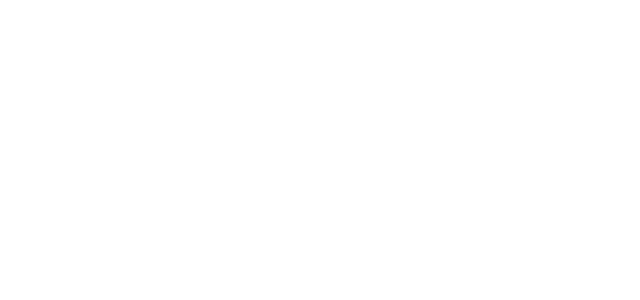
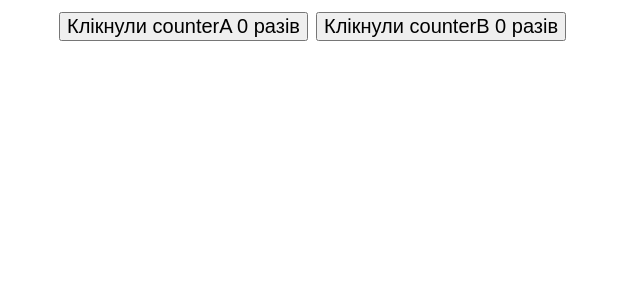
Before and after one commit to Allovallo/react-hooks-01, a React (Create React App) app: page / in a window 1280 px wide. Before the commit this address had no page. Shown: the top 300 px of the page, without its empty margins (0-640 px from the left). Built offline with nearby package versions, Linux system fonts and the light colour scheme.

Commit message:
files updated

```diff
--- a/src/App.js
+++ b/src/App.js
@@ -2,7 +2,7 @@
 
 // import SignupForm from './components/SignupForm/SignupForm';
 // import ColorPicker from './components/ColorPicker/ColorPicker';
-// import OldCounter from './components/Counter/Counter';
+import Counter from './components/Counter/Counter';
 // import OldClock from './components/Clock/Clock';
 
 // const colorPickerOptions = [
@@ -28,7 +28,7 @@
       <Routes>
         {/* <Route path="*" element={<SignupForm />}></Route> */}
         {/* <Route path="*" element={<ColorPicker options={colorPickerOptions} />}></Route> */}
-        {/* <Route path="*" element={<OldCounter />}></Route> */}
+        <Route path="*" element={<Counter />}></Route>
         {/* <Route path="*" element={<OldClock />}></Route> */}
       </Routes>
     </div>
--- a/src/components/Counter/Counter.js
+++ b/src/components/Counter/Counter.js
@@ -1,48 +1,78 @@
 import styles from './Counter.module.css';
-import React, { Component } from 'react';
+import { useState, useEffect } from 'react';
 
-export default class OldCounter extends Component {
-  state = {
-    counterA: 0,
-    counterB: 0,
+export default function Counter() {
+  const [counterA, setCounterA] = useState(0);
+  const [counterB, setCounterB] = useState(0);
+
+  const handleCounterAIncrement = () => {
+    setCounterA(prevState => prevState + 1);
   };
 
-  handleCounterAIncrement = () => {
-    this.setState(({ counterA }) => ({ counterA: counterA + 1 }));
+  const handleCounterBIncrement = () => {
+    setCounterB(prevState => prevState + 1);
   };
 
-  handleCounterBIncrement = () => {
-    this.setState(({ counterB }) => ({ counterB: counterB + 1 }));
-  };
+  useEffect(() => {
+    const totalClicks = counterA + counterB;
+    document.title = `Всього клікнули ${totalClicks} разів`;
+  }, [counterA, counterB]);
 
-  componentDidMount() {
-    const { counterA, counterB } = this.state;
-    const totalClicks = counterA + counterB;
+  return (
+    <>
+      <button className={styles.btn} type="button" onClick={handleCounterAIncrement}>
+        Клікнули counterA {counterA} разів
+      </button>
 
-    document.title = `Всього клікнули ${totalClicks} разів`;
-  }
+      <button className={styles.btn} type="button" onClick={handleCounterBIncrement}>
+        Клікнули counterB {counterB} разів
+      </button>
+    </>
+  );
+}
 
-  componentDidUpdate(prevProps, prevState) {
-    const { counterA, counterB } = this.state;
+// class OldCounter extends Component {
+//   state = {
+//     counterA: 0,
+//     counterB: 0,
+//   };
 
-    if (prevState.counterA !== counterA || prevState.counterB !== counterB) {
-      const totalClicks = counterA + counterB;
+//   handleCounterAIncrement = () => {
+//     this.setState(({ counterA }) => ({ counterA: counterA + 1 }));
+//   };
 
-      document.title = `Всього клікнули ${totalClicks} разів`;
-    }
-  }
+//   handleCounterBIncrement = () => {
+//     this.setState(({ counterB }) => ({ counterB: counterB + 1 }));
+//   };
 
-  render() {
-    return (
-      <>
-        <button className={styles.btn} type="button" onClick={this.handleCounterAIncrement}>
-          Кликнули counterA {this.state.counterA} раз
-        </button>
+//   componentDidMount() {
+//     const { counterA, counterB } = this.state;
+//     const totalClicks = counterA + counterB;
 
-        <button className={styles.btn} type="button" onClick={this.handleCounterBIncrement}>
-          Кликнули counterB {this.state.counterB} раз
-        </button>
-      </>
-    );
-  }
-}
+//     document.title = `Всього клікнули ${totalClicks} разів`;
+//   }
+
+//   componentDidUpdate(prevProps, prevState) {
+//     const { counterA, counterB } = this.state;
+
+//     if (prevState.counterA !== counterA || prevState.counterB !== counterB) {
+//       const totalClicks = counterA + counterB;
+
+//       document.title = `Всього клікнули ${totalClicks} разів`;
+//     }
+//   }
+
+//   render() {
+//     return (
+//       <>
+//         <button className={styles.btn} type="button" onClick={this.handleCounterAIncrement}>
+//           Кликнули counterA {this.state.counterA} раз
+//         </button>
+
+//         <button className={styles.btn} type="button" onClick={this.handleCounterBIncrement}>
+//           Кликнули counterB {this.state.counterB} раз
+//         </button>
+//       </>
+//     );
+//   }
+// }
```
